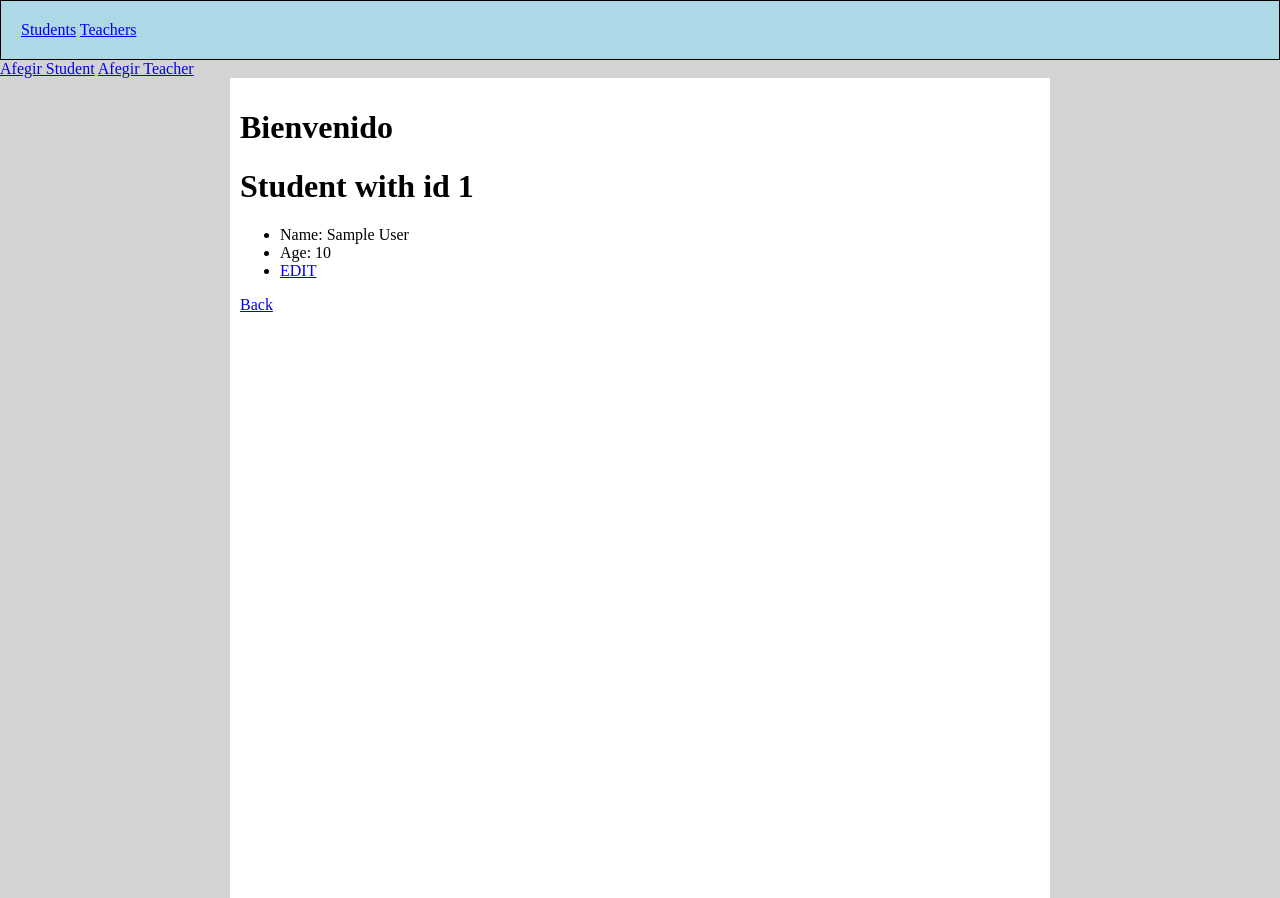
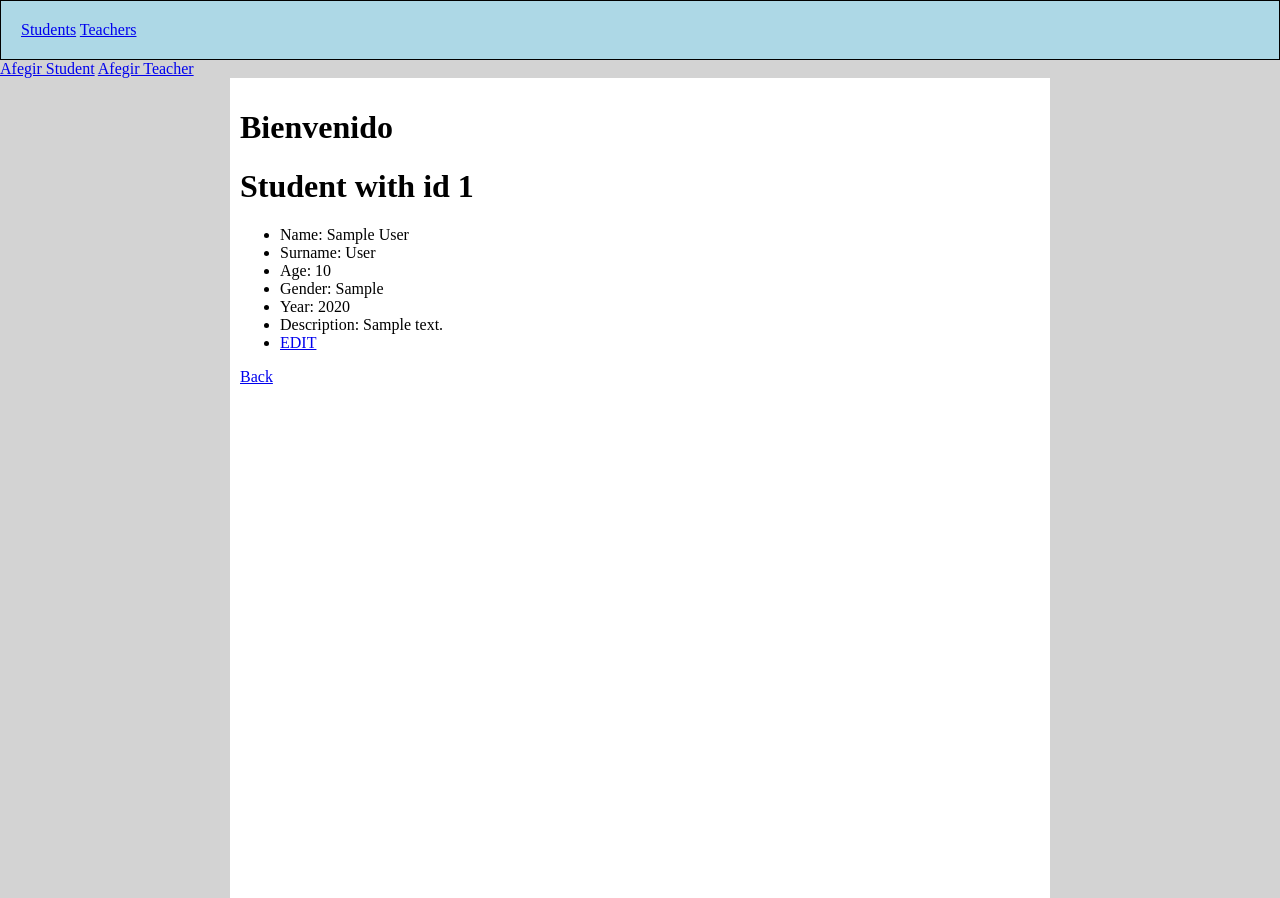
Before and after one commit to ksama22/M07_UF4_KEVIN, a Django app: template jaumebalmes_kevin/app_m07/templates/student.html in a window 1280 px wide. Run offline with Django 4.2, Linux system fonts and the light colour scheme; tables that the repository leaves empty hold one stand-in row (values such as "Sample post"); the template is opened without the code that fills it: values that come from a table or form of the project are taken from there, most other values are stand-ins (such as "Sample title", 1, 10 or a date in 2020).

Commit message:
form UPDATE all info  v3

```diff
--- a/jaumebalmes_kevin/app_m07/templates/student.html
+++ b/jaumebalmes_kevin/app_m07/templates/student.html
@@ -3,7 +3,12 @@
 <h1>Student with id {{stdnt.id}}</h1>
 <ul>
     <li>Name: {{stdnt.name}}</li>
+    <li>Surname: {{stdnt.surname}}</li>
     <li>Age: {{stdnt.age}}</li>
+    <li>Gender: {{stdnt.gender}}</li>
+    <li>Year: {{stdnt.year}}</li>
+    <li>Description: {{stdnt.description}}</li>
+
     <li><a href="{% url 'update_student' stdnt.id %}">EDIT</a></li>
 </ul>
 
--- a/jaumebalmes_kevin/app_m07/templates/teacher.html
+++ b/jaumebalmes_kevin/app_m07/templates/teacher.html
@@ -3,6 +3,10 @@
 <h1>Teacher with id {{tchr.id}}</h1>
 <ul>
     <li>Name: {{tchr.name}}</li>
+    <li>Surname: {{tchr.surname}}</li>
+    <li>Age: {{tchr.age}}</li>
+    <li>Gender: {{tchr.gender}}</li>
+    <li>School: {{tchr.school}}</li>
     <li>Course: {{tchr.course}}</li>
     <li><a href="{% url 'update_teacher' tchr.id %}">EDIT</a></li>
 </ul>
```
